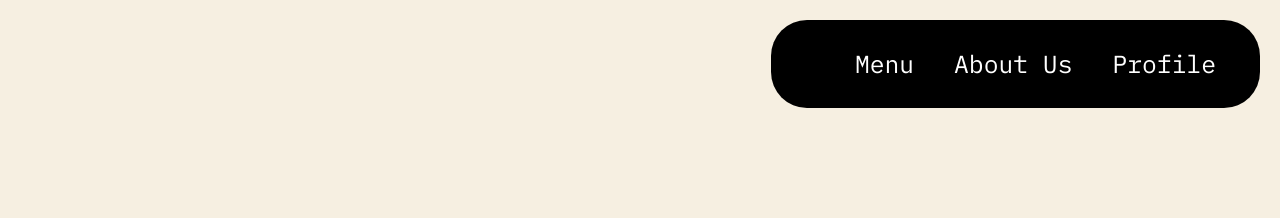
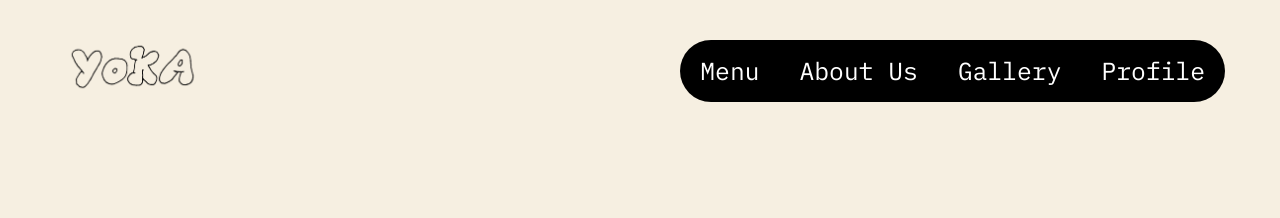
Before and after one commit to webimpactuw/yoka-tea, a React app: page / in a window 1280 px wide. Shown: the top 218 px of the page. Built offline with nearby package versions, Linux system fonts and the light colour scheme.

Commit message:
added logo to navbar

```diff
--- a/src/NavBar.css
+++ b/src/NavBar.css
@@ -1,19 +1,53 @@
-nav{
+body {
+    background-color: #F6EFE1;
+    margin: 0;
+    padding: 0;
+  }
+
+  .navbar-container {
+    display: flex;
+    justify-content: space-between;
+    align-items: center;
+    padding: 20px 40px;
+    background-color: #F6EFE1;
+    width: 1170px;
+    position: relative;
+    z-index: 10;
+    margin: 0 auto;
+  }
+
+  .logo-link {
+    display: flex;
+    align-items: center;
+    margin-left: 0px;
+  }
+
+  .logo-image {
+    height: 80px;
+    width: auto;
+  }
+
+  nav {
     display: flex;
     justify-content: flex-end;
+    align-items: center;
     background: #000;
-    padding: 12px 24px;
+    padding: 15px 0px;
     width: fit-content;
     height: auto;
     flex-shrink: 0;
     border-radius: 35.909px;
     z-index: 1000;
-    margin: 20px 20px 0 auto;
+    margin: 20px 0px 0 auto;
   }
+
   #navbar {
     display: flex;
-    align-items: end;
-    justify-content: end;
+    align-items: center;
+    justify-content: flex-end;
+    list-style: none;
+    margin: 0;
+    padding: 0;
   }
 
   #navbar li {
@@ -22,7 +56,7 @@ nav{
     position: relative;
   }
 
-#navbar li a{
+  #navbar li a {
     text-decoration: none;
     color: #FFF;
     font-family: "IBM Plex Mono";
@@ -35,13 +69,14 @@ nav{
     transition: 0.3s ease-in-out;
     flex-shrink: 0;
   }
+
   #navbar li a:hover,
-#navbar li a.active{
+  #navbar li a.active {
     color: #17cf97;
+  }
 
-}
   #navbar li a:hover::after,
-#navbar li a.active::after{
+  #navbar li a.active::after {
     content: "";
     width: 30%;
     height: 2px;
--- a/src/NavBar.js
+++ b/src/NavBar.js
@@ -1,19 +1,25 @@
 import React from 'react';
 import { Link } from 'react-router-dom';
 import './NavBar.css';
+import Logo from './pictures/Logo.png';
 
 function Navbar() {
     return (
+        <div className="navbar-container">
+        <Link to="/" className="logo-link">
+          <img src={Logo} alt="YOKA Logo" className="logo-image" />
+        </Link>
+
         <nav>
-            <div>
-                <ul id="navbar">
-                    <li><Link to="/menu"> Menu </Link></li>
-                    <li><Link to="/about"> About Us </Link></li>
-                    <li><Link to="/profile"> Profile </Link></li>
-                </ul>
-            </div>
+          <ul id="navbar">
+            <li><Link to="/menu">Menu</Link></li>
+            <li><Link to="/about">About Us</Link></li>
+            <li><Link to="/gallery">Gallery</Link></li>
+            <li><Link to="/profile">Profile</Link></li>
+          </ul>
         </nav>
-    )
+      </div>
+    );
 }
 
 export default Navbar;
```
Lines whose indentation alone changed are shown as unchanged.
